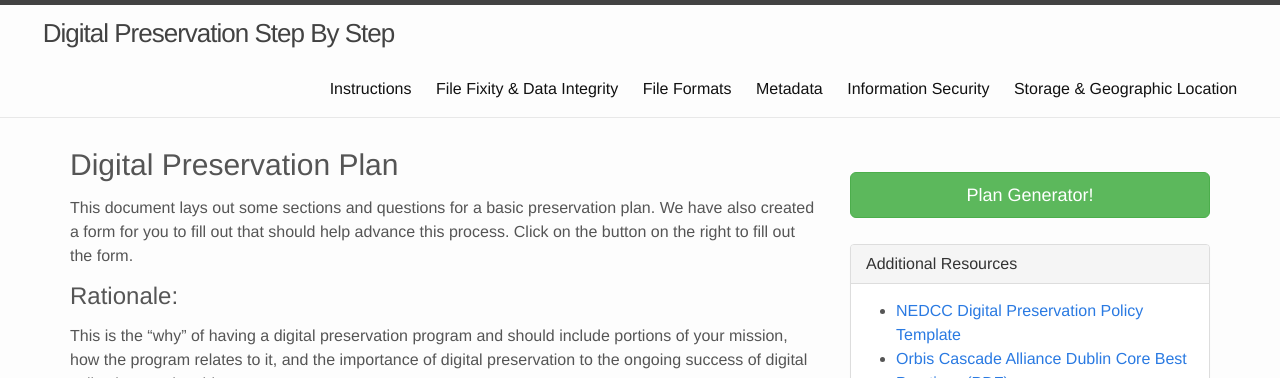
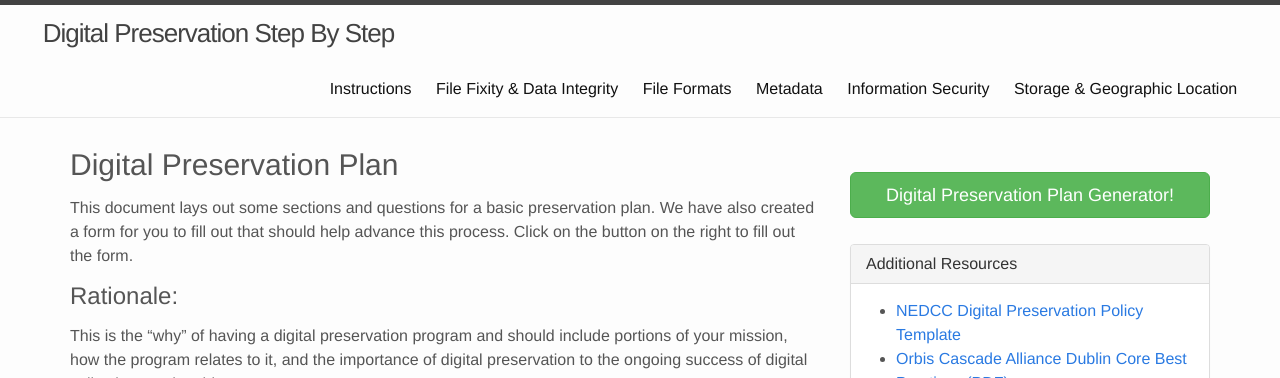
Before and after one commit to dcnb/digprezsteps, a Jekyll site: the page built from plan.md, in a window 1280 px wide. Shown: the top 378 px of the page. Built offline with Jekyll 4.4.1, drawn with Linux system fonts in a browser that asks for light colours.

Commit message:
Updated Link to Plan Generator

```diff
--- a/_layouts/plan.html
+++ b/_layouts/plan.html
@@ -9,7 +9,7 @@ layout: default
      </div>
     <div class="col-lg-4 pull-right">
 			<br />
-			<button type="button" class="btn btn-success btn-lg centered col-md-12" href="plan-generator.html">Plan Generator!</button>
+			<button type="button" class="btn btn-success btn-lg centered col-md-12" href="https://docs.google.com/forms/d/e/1FAIpQLSfbI6PxmXgLBai5Bz_SchaZFr5hRijqO7mPGJRoq37VE_DqYg/viewform">Digital Preservation Plan Generator!</button>
 				<br />
 						<br />		<br />
     <div class="panel panel-default ">
```
Also changed, not shown: 1 other file.
